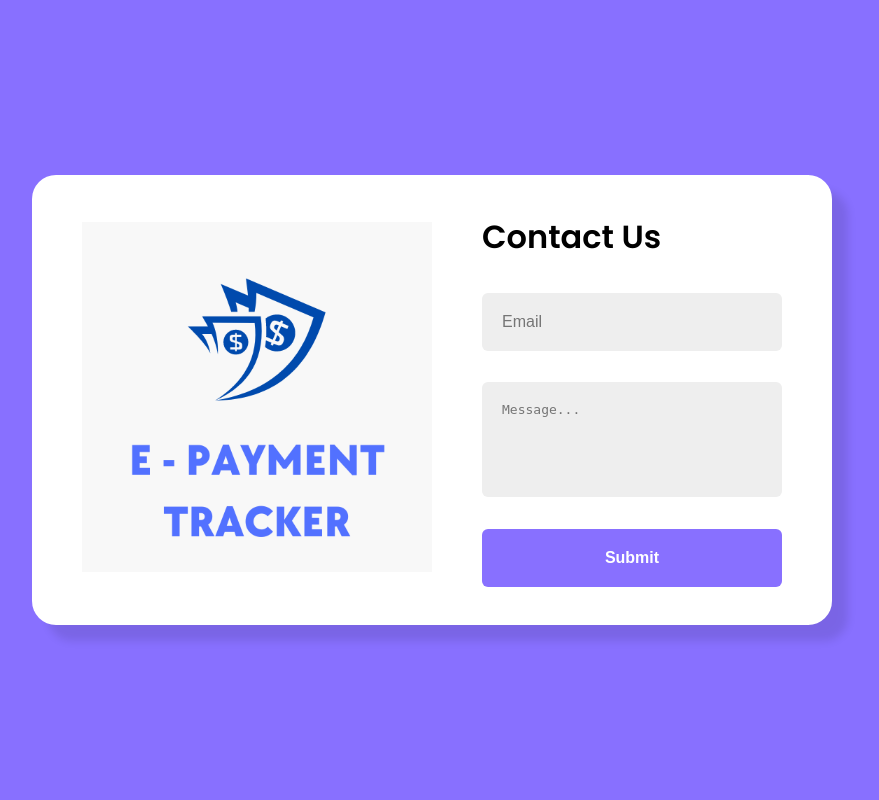
After one commit to LakshanHewagama/E-Payment-Tracker, a PHP site: page /contact-us.php in a window 1280 px wide. The commit adds this page. Shown: the whole page, without its empty margins (208-1087 px from the left). Run offline with PHP 8.4, Linux system fonts and the light colour scheme.

Commit message:
finalize project

```diff
--- /dev/null
+++ b/contact-us.php
@@ -0,0 +1,29 @@
+<!DOCTYPE html>
+<html lang="en">
+<head>
+    <meta charset="UTF-8">
+    <meta name="viewport" content="width=device-width, initial-scale=1.0">
+    <link rel="stylesheet" href="styles-contact-us.css">
+    <title>Contact Us</title>
+</head>
+<body>
+
+<div class="container">
+  <div class="picture-container">
+    <div class="picture">
+        <img src="cover.png" alt="Logo" width="350px" height="350px" class="cover">
+    </div>
+  </div>
+
+    <div class="contact-form-container">
+        <form class="contact-form">
+            <span class="form-header">Contact Us</span>
+            <input type="email" class="email-input" placeholder="Email" />
+            <textarea name="feedback" cols="30" rows="5" class="message" placeholder="Message..."></textarea>
+            <button class="submit" type="submit">Submit</button>
+        </form>
+    </div>
+</div>
+
+</body>
+</html>
--- a/delete-order.php
+++ b/delete-order.php
@@ -5,11 +5,11 @@ include 'db.php';
 $user_id = $_SESSION['user_id'];
 
 if ($_SERVER['REQUEST_METHOD'] === 'POST') {
-    // Retrieve the order ID to be deleted from the POST data
+
     $order_id = $_POST['order_id'];
 
-    // Prepare and execute SQL statement to delete the order from the database
     $sql = "DELETE FROM orders WHERE id = '$order_id' AND user_id = '$user_id'";
+
 
     if (mysqli_query($conn, $sql)) {
         // Order deleted successfully
--- a/index.php
+++ b/index.php
@@ -34,7 +34,7 @@ if ($_SERVER['REQUEST_METHOD'] === 'POST') {
     <meta charset="UTF-8">
     <meta name="viewport" content="width=device-width, initial-scale=1.0">
     <link rel="stylesheet" href="styles-auth.css">
-    <title>Document</title>
+    <title>Payment Tracking System</title>
 </head>
 <body>
     <div class="container">
--- a/active.php
+++ b/payment-status.php
@@ -8,6 +8,7 @@ if(isset($_GET['id']) && isset($_GET['status'])) {
 
     // Update the status of the order in the database
     $sql = "UPDATE orders SET status='$status' WHERE id='$order_id'";
+
     if(mysqli_query($conn, $sql)) {
         // Redirect back to the previous page
         header('Location: ' . $_SERVER['HTTP_REFERER']);
@@ -15,9 +16,9 @@ if(isset($_GET['id']) && isset($_GET['status'])) {
     } else {
         echo "Error updating order status: " . mysqli_error($conn);
     }
-} else {
+    } else {
     // Redirect back to the dashboard if the required parameters are not provided
     header('Location: dashboard.php');
     exit();
-}
+    }
 ?>
--- a/script.js
+++ b/script.js
@@ -15,6 +15,8 @@ function updateOrder() {
     updateOrderContainer.style.display = 'block';
 }
 
+
+// printing summery
 
 function printTable() {
     // Hide all columns except the ones you want to print
--- a/styles-auth.css
+++ b/styles-auth.css
@@ -7,7 +7,6 @@
     box-sizing: border-box;
     font-family: 'Poppins',sans-serif;
 }
-
 
 
 body{
@@ -20,7 +19,6 @@ body{
     justify-content: center;
     min-height: 90vh;
 }
-
 
 
 .box{
--- /dev/null
+++ b/styles-contact-us.css
@@ -0,0 +1,113 @@
+@import url('https://fonts.googleapis.com/css2?family=Poppins:wght@300;400;500;600&display=swap');
+
+html, body {
+    background: #8870FF;
+    margin: 0;
+    height: 100%;
+    display: flex;
+    flex-direction: column;
+    justify-content: center;
+    align-items: center;
+    font-family: 'poppins';
+  }
+
+  .container {
+    background: #fff;
+    width: 800px;
+    height: 450px;
+    border-radius: 24px;
+    box-shadow: 16px 16px 8px rgba(0, 0, 0, .1);
+    display: flex;
+    justify-content: center;
+    align-items: center;
+  }
+
+  .container-a {
+    background: #fff;
+    width: 800px;
+    height: 650px;
+    border-radius: 24px;
+    box-shadow: 16px 16px 8px rgba(0, 0, 0, .1);
+    display: flex;
+    justify-content: center;
+    align-items: center;
+  }
+
+  .picture-container {
+  /*   border: 1px solid blue; */
+    width: 50%;
+    height: 100%;
+    align-self: flex-start;
+    display: flex;
+    justify-content: center;
+    align-items: center;
+  }
+
+  .cover{
+    margin-right: 50px;
+  }
+
+  .contact-form-container {
+    height: 90%;
+    width: 300px;
+  }
+
+  .contact-form {
+    height: 100%;
+    width: 100%;
+    display: flex;
+    flex-wrap: wrap;
+    align-content: space-around;
+  }
+
+  .form-header {
+    font-size: 2em;
+    font-weight: 700;
+    align-self: flex-start;
+  }
+
+  .email-input {
+    border: none;
+    outline: none;
+    background: #eee;
+    padding: 20px;
+    border-radius: 6px;
+    width: 100%;
+    font-size: 100%;
+  }
+
+  .message {
+    border: none;
+    outline: none;
+    resize: none;
+    background: #eee;
+    padding: 20px;
+    border-radius: 6px;
+    width: 100%;
+    font-size: 100%;
+  }
+
+  .submit {
+    border: none;
+    outline: none;
+    color: #fff;
+    width: 100%;
+    padding: 20px;
+    background: #8870FF;
+    font-size: 100%;
+    font-weight: 600;
+    border-radius: 6px;
+    transition: transform 300ms 0s cubic-bezier(0, 0.23, 0.29, 2.45);
+  }
+
+  .submit:hover {
+    cursor: pointer;
+    background: #7F69EE;
+    transform: translateY(-2px);
+  }
+
+
+  p{
+    text-decoration: none;
+    color: grey;
+  }
--- a/summery.php
+++ b/summery.php
@@ -1,10 +1,10 @@
 <?php
-// session_start();
+
 include 'db.php';
 
 // Check if session variable user_id is set
 if (!isset($_SESSION['user_id'])) {
-    // Redirect to login page or display an error message
+    // Redirect to login page
     header("Location: index.php");
     exit;
 }
--- a/update-order.php
+++ b/update-order.php
@@ -1,11 +1,10 @@
 <?php
+
 session_start();
+
 include 'db.php';
 
 $user_id = $_SESSION['user_id'];
-
-// Check if order_id is set in the URL parameters
-
 
 if(isset($_POST['order_id'])) {
     $order_id = $_POST['order_id'];
```
Also changed, not shown: about-us.php (added, +31 -0 lines), dashboard.php (+23 -6 lines), filter.php (+12 -6 lines), register.php (+6 -4 lines), styles-dash.css (+13 -2 lines), update-payment-status.php (deleted, +0 -29 lines), cover.png (added).
